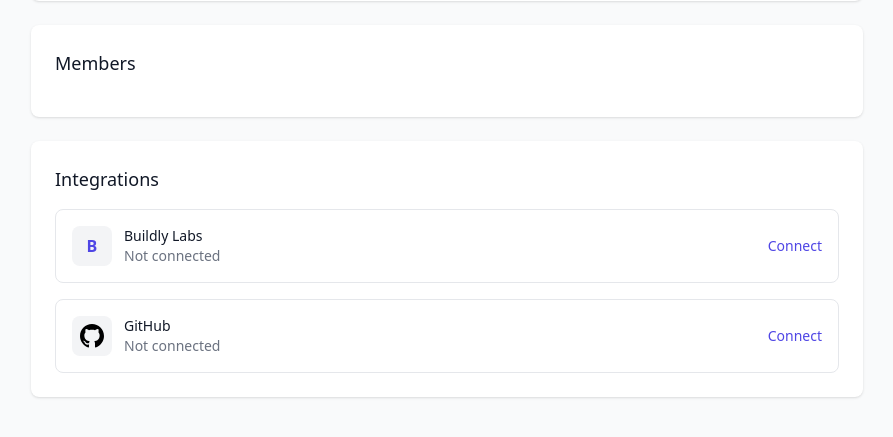
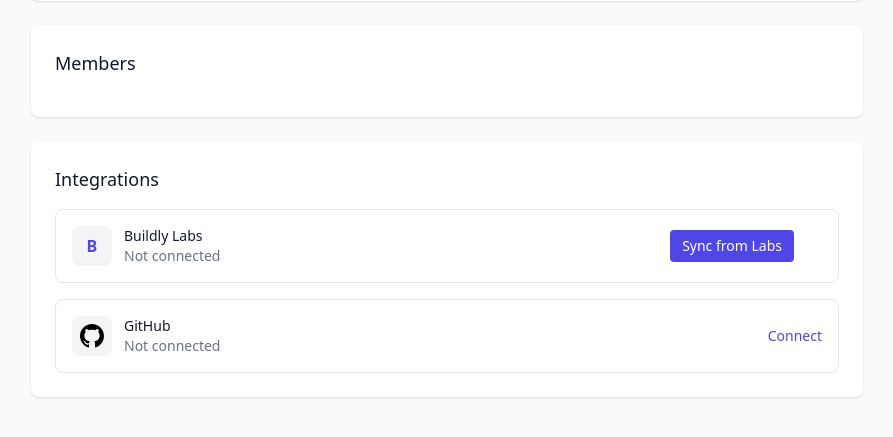
Before and after one commit to Buildly-Marketplace/ForgeCommunicator, a FastAPI app: template app/templates/workspaces/settings.html in a window 1280 px wide. Shown: the part 339-776 px from the top of the page, without its empty margins (193-1086 px from the left). Run offline with FastAPI, Linux system fonts and the light colour scheme; the template is opened without the code that fills it, so the values that code supplies are empty; some libraries are stand-ins or nearby versions.

Commit message:
enable labs sync

```diff
--- a/app/templates/workspaces/settings.html
+++ b/app/templates/workspaces/settings.html
@@ -91,7 +91,7 @@
                         </div>
                         <div class="ml-3">
                             <p class="text-sm font-medium text-gray-900">Buildly Labs</p>
-                            <p class="text-sm text-gray-500">
+                            <p class="text-sm text-gray-500" id="buildly-status">
                                 {% if workspace.buildly_org_uuid %}
                                 Connected to organization
                                 {% else %}
@@ -100,10 +100,23 @@
                             </p>
                         </div>
                     </div>
-                    <button class="text-sm text-indigo-600 hover:text-indigo-500" disabled>
-                        {% if workspace.buildly_org_uuid %}Disconnect{% else %}Connect{% endif %}
-                    </button>
+                    <div class="flex items-center space-x-2">
+                        <button
+                            hx-post="/sync/all"
+                            hx-target="#sync-result"
+                            hx-indicator="#sync-spinner"
+                            class="text-sm bg-indigo-600 text-white px-3 py-1.5 rounded hover:bg-indigo-500">
+                            Sync from Labs
+                        </button>
+                        <span id="sync-spinner" class="htmx-indicator">
+                            <svg class="animate-spin h-5 w-5 text-indigo-600" xmlns="http://www.w3.org/2000/svg" fill="none" viewBox="0 0 24 24">
+                                <circle class="opacity-25" cx="12" cy="12" r="10" stroke="currentColor" stroke-width="4"></circle>
+                                <path class="opacity-75" fill="currentColor" d="M4 12a8 8 0 018-8V0C5.373 0 0 5.373 0 12h4zm2 5.291A7.962 7.962 0 014 12H0c0 3.042 1.135 5.824 3 7.938l3-2.647z"></path>
+                            </svg>
+                        </span>
+                    </div>
                 </div>
+                <div id="sync-result" class="text-sm"></div>
 
                 <div class="flex items-center justify-between p-4 border rounded-lg">
                     <div class="flex items-center">
```
Also changed, not shown: app/routers/sync.py (+15 -0 lines).
